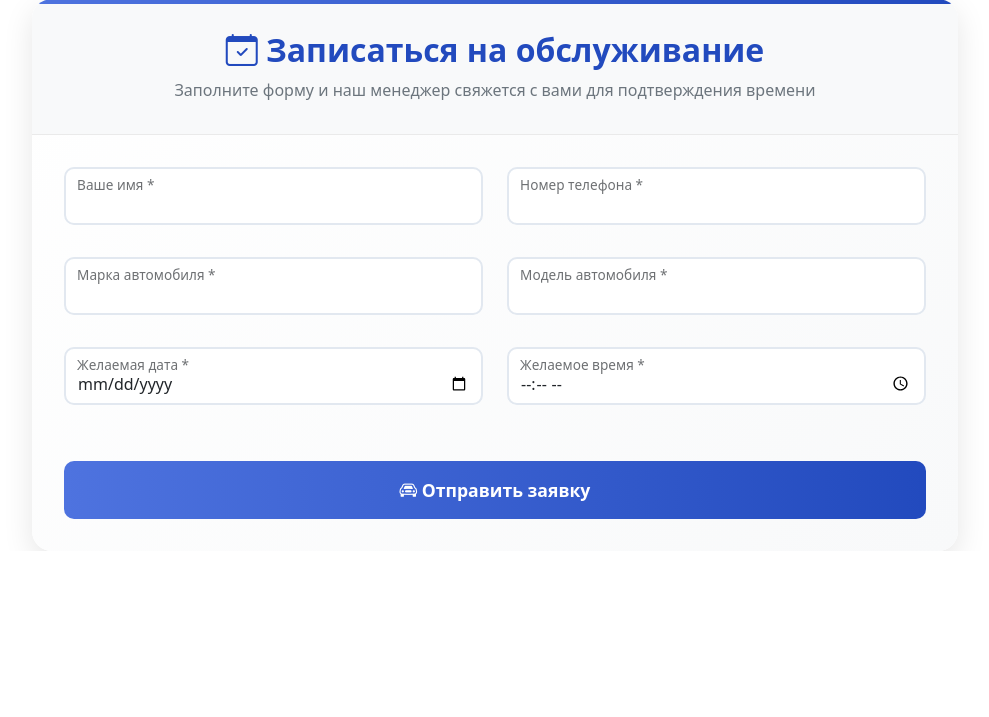
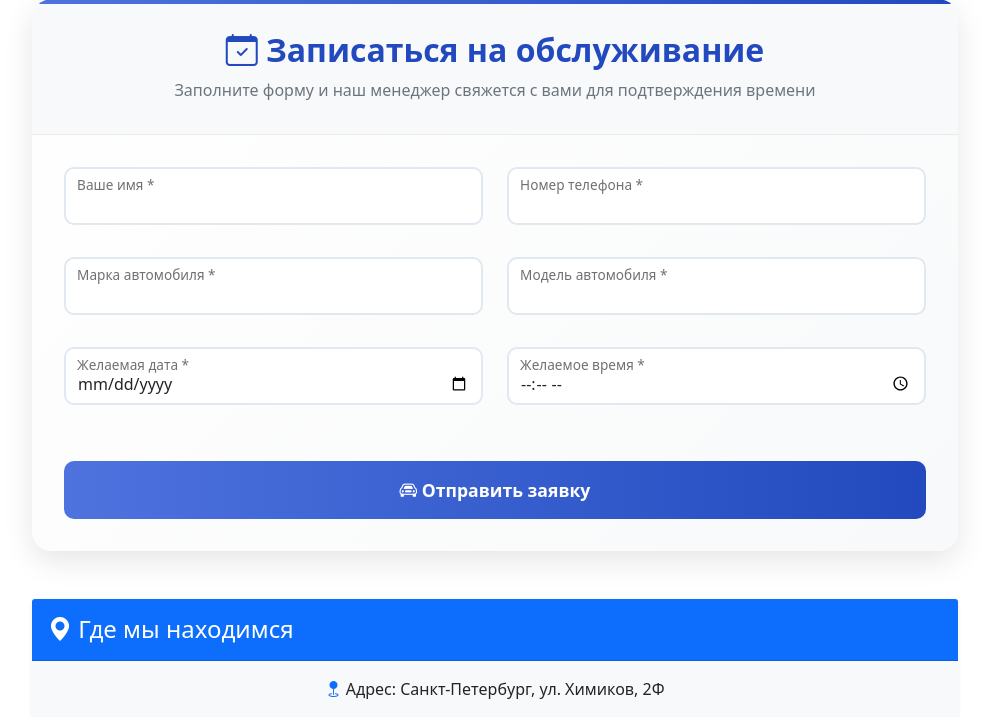
Before and after one commit to ilya2101/Site, a Flask app: page / in a window 1280 px wide. Shown: the part 360-1077 px from the top of the page, without its empty margins (145-1134 px from the left). Before the commit the page ends 911 px from the top, so only its background shows below. Run offline with Flask 3, Linux system fonts and the light colour scheme.

Commit message:
Добавлена карта

```diff
--- a/templates/index.html
+++ b/templates/index.html
@@ -93,7 +93,33 @@
                 </div>
             </div>
         </div>
-    </div>
+        <!-- Карта с расположением сервиса -->
+        <!-- Карта с расположением сервиса -->
+        <div class="row mt-5">
+            <div class="col-lg-10 mx-auto">
+                <div class="card shadow-sm border-0">
+                    <div class="card-header bg-primary text-white py-3">
+                        <h4 class="mb-0"><i class="bi bi-geo-alt-fill"></i> Где мы находимся</h4>
+                    </div>
+                    <div class="card-body p-0">
+                        <div class="map-container" style="border-radius: 0 0 0.375rem 0.375rem; overflow: hidden;">
+                            <script
+                                    type="text/javascript"
+                                    charset="utf-8"
+                                    async
+                                    src="https://api-maps.yandex.ru/services/constructor/1.0/js/?um=constructor%3A9c20f50e9518dd7930e556060867662e2ab6cf493012705865836a7c1961efad&amp;width=100%&amp;height=400&amp;lang=ru_RU&amp;scroll=true">
+                            </script>
+                        </div>
+                        <div class="p-3 bg-light">
+                            <p class="mb-0 text-center">
+                                <i class="bi bi-geo-fill text-primary"></i>
+                                Адрес: Санкт-Петербург, ул. Химиков, 2Ф
+                            </p>
+                        </div>
+                    </div>
+                </div>
+            </div>
+        </div>
 
     <!-- Bootstrap Icons -->
     <link rel="stylesheet" href="https://cdn.jsdelivr.net/npm/bootstrap-icons@1.10.0/font/bootstrap-icons.css">
```
Also changed, not shown: static/css/main.css (+29 -0 lines).
